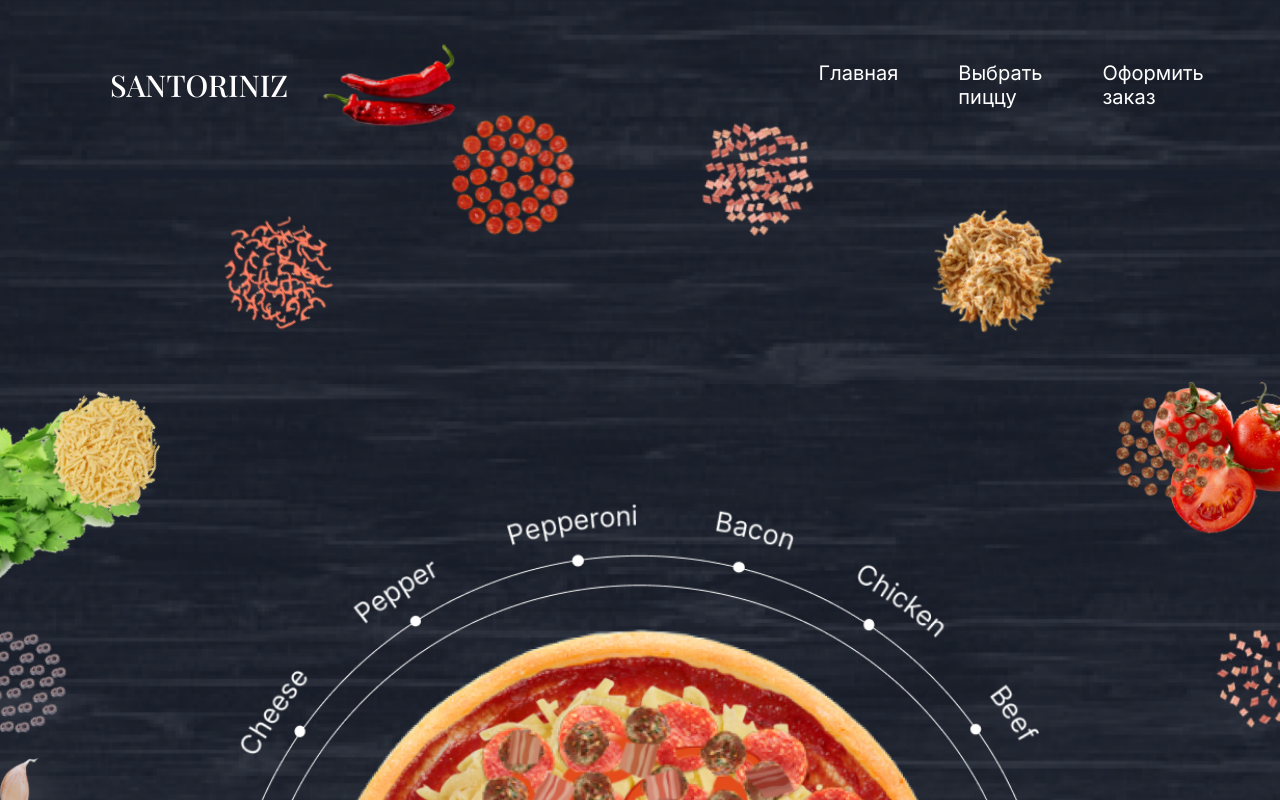
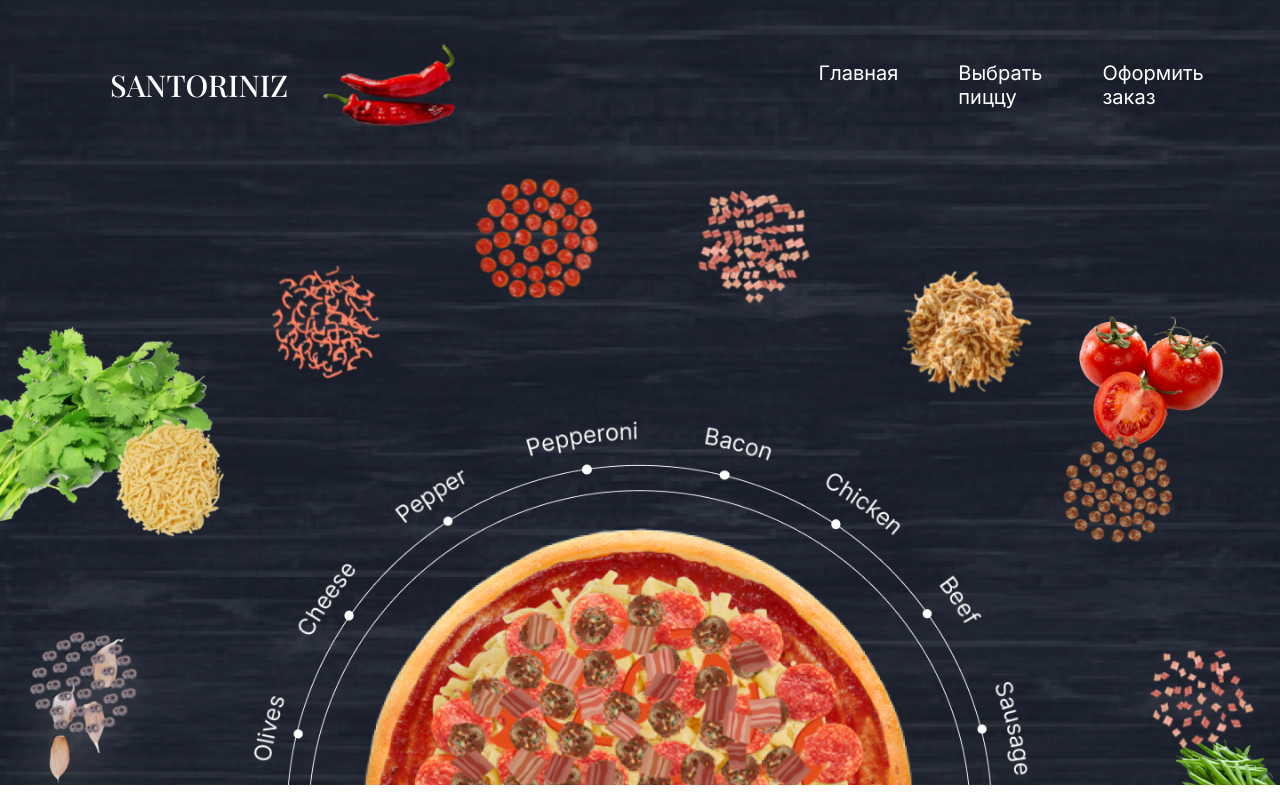
Before and after one commit to Melly5/pizza-cite, a React (Vite) app: page / in a window 1280 px wide. Shown: the top 800 px of the page. Built offline with nearby package versions, Linux system fonts and the light colour scheme.

Commit message:
refactor: подкорректировать стили домашней страницы

```diff
--- a/src/pages/HomePage/HomePage.scss
+++ b/src/pages/HomePage/HomePage.scss
@@ -14,7 +14,7 @@
   }
 
   $angle: math.div(360, 16);
-  $rot: -169;
+  $rot: -168;
   @for $i from 1 through $nb-items {
     > :nth-of-type(#{$i}) {
       transform: rotate($rot * 1deg) translate($half-parent);
@@ -24,16 +24,16 @@
 }
 .wrapper {
   width: 100%;
-  height: 100vh;
+  height: calc(100vh - 185px);
   background-image: url('/files/homepage/bg-homepage.png');
   background-repeat: no-repeat;
   background-position: center center;
   background-size: cover;
   .ingredients {
-    @include distribute-on-circle(8, 1280px, 8em);
+    @include distribute-on-circle(8, 1140px, 8em);
     width: 100%;
     position: fixed;
-    bottom: -5px;
+    bottom: -2px;
 
     &__item {
       img {
```
